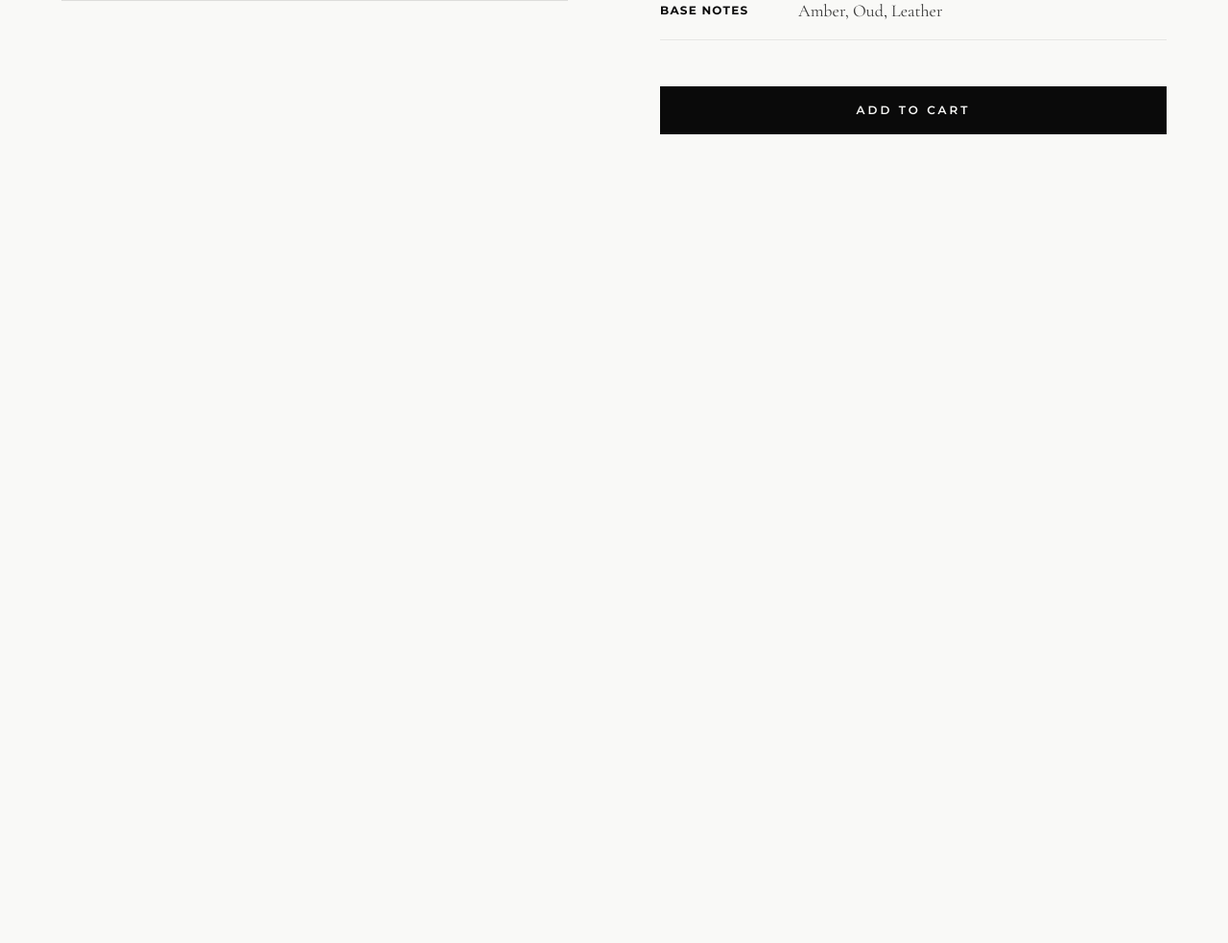
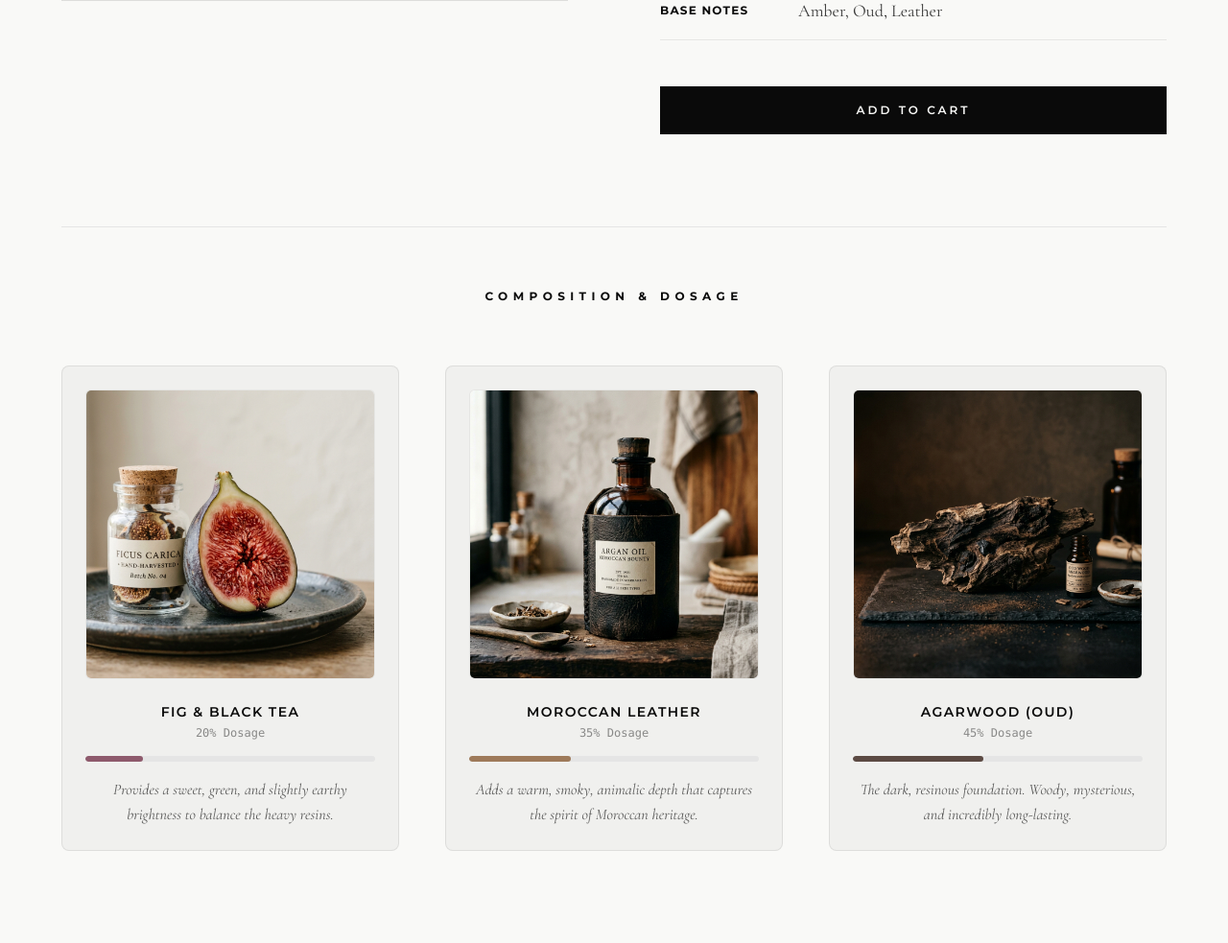
Before and after one commit to Benaissa-Lahcen/el-balghiti-parfums, a PHP site: page /product-oud.html in a window 1280 px wide. Shown: the part 863-1846 px from the top of the page at 96% size. Before the commit the page ends 1003 px from the top, so only its background shows below. Run offline with PHP 8.4, Linux system fonts and the light colour scheme.

Commit message:
Enhance product page with visually rich ingredient dosage scales and images

```diff
--- a/assets/js/app.js
+++ b/assets/js/app.js
@@ -42,7 +42,16 @@ const translations = {
     heartNotesContent: "Cedar, Vetiver, Musk",
     baseNotesTitle: "Base Notes",
     baseNotesContent: "Amber, Oud, Leather",
-    addToCart: "ADD TO CART"
+    addToCart: "ADD TO CART",
+
+    // Dosage & Composition Details
+    dosageSectionTitle: "COMPOSITION & DOSAGE",
+    noteFigTitle: "FIG & BLACK TEA",
+    noteFigDesc: "Provides a sweet, green, and slightly earthy brightness to balance the heavy resins.",
+    noteLeatherTitle: "MOROCCAN LEATHER",
+    noteLeatherDesc: "Adds a warm, smoky, animalic depth that captures the spirit of Moroccan heritage.",
+    noteOudTitle: "AGARWOOD (OUD)",
+    noteOudDesc: "The dark, resinous foundation. Woody, mysterious, and incredibly long-lasting."
   },
   ar: {
     collections: "المجموعات",
@@ -82,7 +91,16 @@ const translations = {
     heartNotesContent: "خشب الأرز، نجيل الهند، مسك",
     baseNotesTitle: "المكونات الأساسية",
     baseNotesContent: "عنبر، عود، جلد",
-    addToCart: "أضف إلى السلة"
+    addToCart: "أضف إلى السلة",
+
+    // Dosage & Composition Details
+    dosageSectionTitle: "التركيب والنسب",
+    noteFigTitle: "التين والشاي الأسود",
+    noteFigDesc: "يضفي إشراقة حلوة وخضراء وترابية خفيفة لموازنة الصموغ الثقيلة.",
+    noteLeatherTitle: "الجلد المغربي",
+    noteLeatherDesc: "يضيف عمقاً دافئاً ودخانياً يعبر عن روح التراث المغربي.",
+    noteOudTitle: "خشب العود",
+    noteOudDesc: "الأساس الداكن والراتنجي. خشبي وغامض ويدوم طويلاً بشكل مذهل."
   }
 };
 
--- a/product-oud.html
+++ b/product-oud.html
@@ -167,6 +167,73 @@
 
     </div>
 
+    <!-- ═══════════════════════════════════════════════════════
+         COMPOSITION & DOSAGE SECTION
+         ═══════════════════════════════════════════════════════ -->
+    <section class="mt-24 pt-16 border-t border-[var(--t-border)] w-full">
+      <h2 class="font-montserrat font-bold text-xs tracking-[0.45em] uppercase text-center mb-16 text-[var(--t-text)]" data-i18n="dosageSectionTitle">
+        COMPOSITION & DOSAGE
+      </h2>
+
+      <div class="grid grid-cols-1 md:grid-cols-3 gap-8 md:gap-12 max-w-6xl mx-auto">
+
+        <!-- Card 1: Fig -->
+        <div class="flex flex-col items-center text-center p-6 bg-[var(--t-bg-secondary)] border border-[var(--t-border-subtle)] rounded-lg transition-all duration-300 hover:shadow-md">
+          <div class="w-full aspect-square overflow-hidden rounded-md mb-6 bg-[var(--t-bg)] border border-[var(--t-border-subtle)]">
+            <img src="assets/images/note-fig.png" alt="Fig & Black Tea Note" class="w-full h-full object-cover transition-transform duration-700 hover:scale-105">
+          </div>
+          <h3 class="font-montserrat font-semibold text-sm tracking-widest uppercase mb-1 text-[var(--t-text)]" data-i18n="noteFigTitle">
+            FIG & BLACK TEA
+          </h3>
+          <span class="font-mono text-xs text-[var(--t-text-muted)] mb-4">20% Dosage</span>
+          <!-- Scale Bar -->
+          <div class="w-full bg-[var(--t-border)] h-1.5 rounded-full overflow-hidden mb-4">
+            <div class="bg-[#8E5A6C] h-full rounded-full" style="width: 20%"></div>
+          </div>
+          <p class="font-cormorant text-base text-[var(--t-text-secondary)] italic leading-relaxed" data-i18n="noteFigDesc">
+            Provides a sweet, green, and slightly earthy brightness to balance the heavy resins.
+          </p>
+        </div>
+
+        <!-- Card 2: Leather -->
+        <div class="flex flex-col items-center text-center p-6 bg-[var(--t-bg-secondary)] border border-[var(--t-border-subtle)] rounded-lg transition-all duration-300 hover:shadow-md">
+          <div class="w-full aspect-square overflow-hidden rounded-md mb-6 bg-[var(--t-bg)] border border-[var(--t-border-subtle)]">
+            <img src="assets/images/note-leather.png" alt="Moroccan Leather Note" class="w-full h-full object-cover transition-transform duration-700 hover:scale-105">
+          </div>
+          <h3 class="font-montserrat font-semibold text-sm tracking-widest uppercase mb-1 text-[var(--t-text)]" data-i18n="noteLeatherTitle">
+            MOROCCAN LEATHER
+          </h3>
+          <span class="font-mono text-xs text-[var(--t-text-muted)] mb-4">35% Dosage</span>
+          <!-- Scale Bar -->
+          <div class="w-full bg-[var(--t-border)] h-1.5 rounded-full overflow-hidden mb-4">
+            <div class="bg-[#9E7A5A] h-full rounded-full" style="width: 35%"></div>
+          </div>
+          <p class="font-cormorant text-base text-[var(--t-text-secondary)] italic leading-relaxed" data-i18n="noteLeatherDesc">
+            Adds a warm, smoky, animalic depth that captures the spirit of Moroccan heritage.
+          </p>
+        </div>
+
+        <!-- Card 3: Oud -->
+        <div class="flex flex-col items-center text-center p-6 bg-[var(--t-bg-secondary)] border border-[var(--t-border-subtle)] rounded-lg transition-all duration-300 hover:shadow-md">
+          <div class="w-full aspect-square overflow-hidden rounded-md mb-6 bg-[var(--t-bg)] border border-[var(--t-border-subtle)]">
+            <img src="assets/images/note-oud.png" alt="Agarwood (Oud) Note" class="w-full h-full object-cover transition-transform duration-700 hover:scale-105">
+          </div>
+          <h3 class="font-montserrat font-semibold text-sm tracking-widest uppercase mb-1 text-[var(--t-text)]" data-i18n="noteOudTitle">
+            AGARWOOD (OUD)
+          </h3>
+          <span class="font-mono text-xs text-[var(--t-text-muted)] mb-4">45% Dosage</span>
+          <!-- Scale Bar -->
+          <div class="w-full bg-[var(--t-border)] h-1.5 rounded-full overflow-hidden mb-4">
+            <div class="bg-[#5c4a43] dark:bg-[#c5ab9e] h-full rounded-full" style="width: 45%"></div>
+          </div>
+          <p class="font-cormorant text-base text-[var(--t-text-secondary)] italic leading-relaxed" data-i18n="noteOudDesc">
+            The dark, resinous foundation. Woody, mysterious, and incredibly long-lasting.
+          </p>
+        </div>
+
+      </div>
+    </section>
+
   </main>
 
   <script src="assets/js/app.js"></script>
```
Also changed, not shown: assets/css/output.css, assets/images/note-fig.png (added), assets/images/note-leather.png (added), assets/images/note-oud.png (added).
